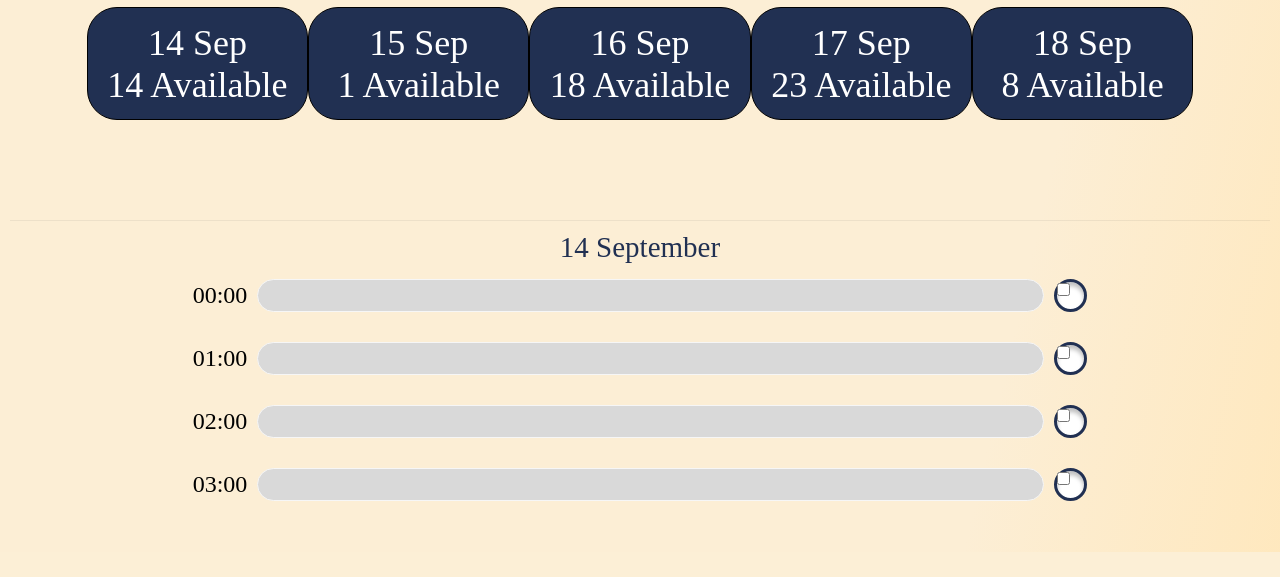
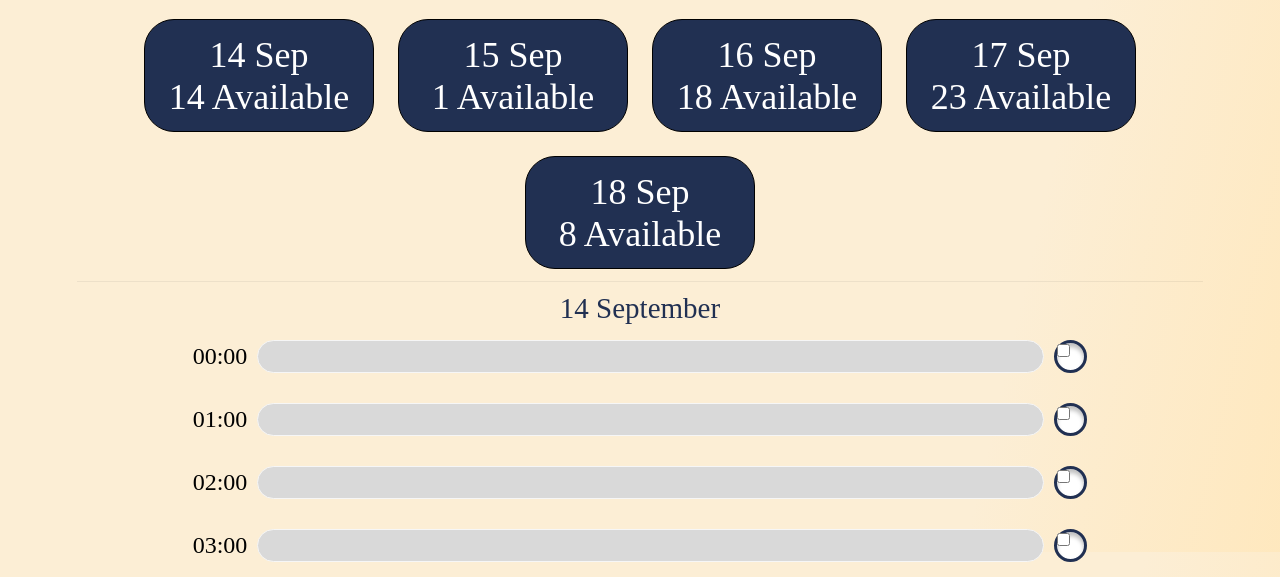
Before and after one commit to smu-hack-dsc/Team-09-Project, a website: page Frontend/public/available.html in a window 1280 px wide. Shown: the part 248-825 px from the top of the page. Before the commit the page ends 800 px from the top, so only its background shows below. Drawn offline with Linux system fonts and the light colour scheme; a web font is replaced by a local one.

Commit message:
font update

```diff
--- a/Frontend/public/css/available.css
+++ b/Frontend/public/css/available.css
@@ -93,12 +93,19 @@ header {
 
 .dates_outer {
   display: flex;
-  margin: 10px;
+  /* margin: 10px;
   justify-content: space-evenly;
   padding-left: 6%;
-  padding-right: 6%;
+  padding-right: 6%; */
   border-bottom: 1px solid rgba(0, 0, 0, 0.06);
-  padding-bottom: 100px;
+  /* padding-bottom: 100px; */
+  justify-content: center;
+  margin: 10px auto;
+  width: 88%;
+  flex-direction: row;
+  flex-wrap: wrap;
+  align-content: center;
+  align-items: center;
 }
 
 button {
@@ -117,6 +124,7 @@ button {
   transition: all 0.3s ease 0s;
   cursor: pointer;
   transition: all 0.3s ease 0s;
+  margin: 12px;
 }
 
 button:hover{
--- a/Frontend/public/css/style.css
+++ b/Frontend/public/css/style.css
@@ -1,16 +1,16 @@
 @font-face {
     font-family: Gilroy-ExtraBold;
-    src: url("./fonts/Gilroy-ExtraBold.otf") format("otf");
+    src: url('../fonts/Gilroy-ExtraBold.ttf') format('truetype'), url('../fonts/Gilroy-ExtraBold.woff') format('woff'), url('../fonts/Gilroy-ExtraBold.woff2') format('woff2');
 }
 
 @font-face {
     font-family: Gilroy-Light;
-    src: url("./fonts/Gilroy-Light.otf") format("otf");
+    src: url('../fonts/Gilroy-Light.ttf') format('truetype'), url('../fonts/Gilroy-Light.woff') format('woff'), url('../fonts/Gilroy-Light.woff2') format('woff2');
 }
 
 @font-face {
     font-family: Gilroy-Regular;
-    src: url("./fonts/gilroy-regular.ttf") format("ttf");
+    src: url('../fonts/gilroy-reguar.ttf') format('truetype'), url('../fonts/gilroy-reguar.woff') format('woff'), url('../fonts/gilroy-reguar.woff2') format('woff2');
 }
 
 html, body {
```
Also changed, not shown: Frontend/public/fonts/Gilroy-ExtraBold.otf (deleted), Frontend/public/fonts/Gilroy-ExtraBold.ttf (added), Frontend/public/fonts/Gilroy-ExtraBold.woff (added), Frontend/public/fonts/Gilroy-ExtraBold.woff2 (added), Frontend/public/fonts/Gilroy-Light.otf (deleted), Frontend/public/fonts/Gilroy-Light.ttf (added), Frontend/public/fonts/Gilroy-Light.woff (added), Frontend/public/fonts/Gilroy-Light.woff2 (added), Frontend/public/fonts/gilroy-regular.woff (added), Frontend/public/fonts/gilroy-regular.woff2 (added).
